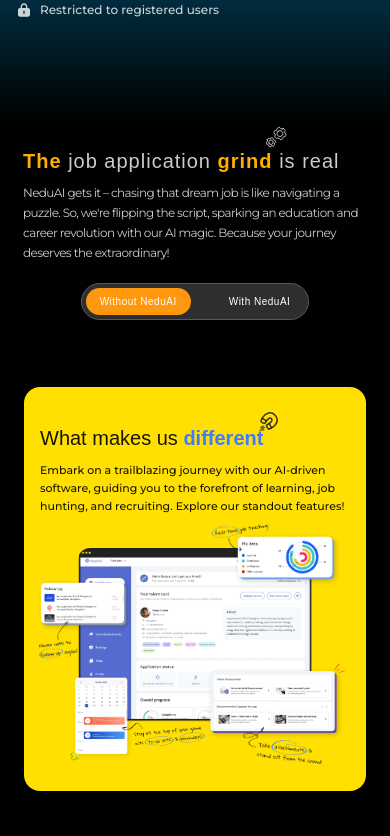
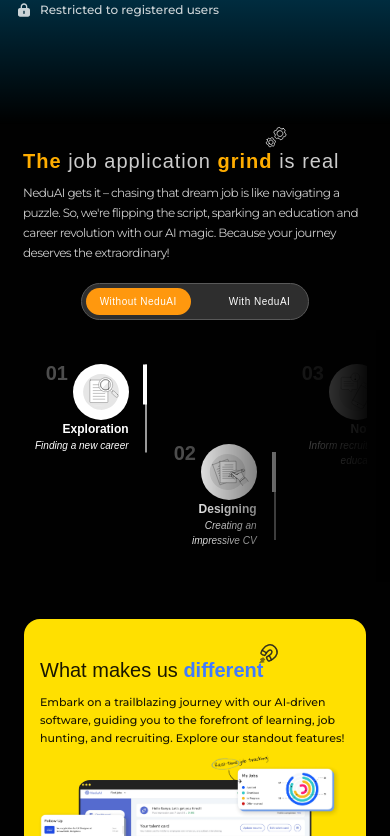
Before and after one commit to Asraful-code235/nedu-ai, a Next.js app: page / in a window 390 px wide. Shown: the part 1608-2444 px from the top of the page. Built offline with nearby package versions, Linux system fonts and the light colour scheme; a web font is replaced by a local one.

Commit message:
Added with and without neduai section

```diff
--- a/app/globals.scss
+++ b/app/globals.scss
@@ -123,6 +123,27 @@
   box-shadow: 15px 15px 1px -3px #ff980e;
 }
 
+.neduAiGrind {
+  position: relative;
+  @media screen and (max-width: 768px) {
+    &::before {
+      content: "";
+      position: absolute;
+      width: 252px;
+      height: 100%;
+      background: linear-gradient(
+        0deg,
+        #000 6.08%,
+        rgba(0, 0, 0, 0.6) 50.1%,
+        rgba(0, 0, 0, 0) 90.77%
+      );
+
+      transform: rotate(-90deg);
+      right: -10%;
+      z-index: 10;
+    }
+  }
+}
 // .dottedBackground {
 //   background-image: url("/icons/dottedVector.svg");
 //   background-position: center;
--- a/components/start/Form.jsx
+++ b/components/start/Form.jsx
@@ -100,16 +100,9 @@
             onChange={handleCountryChange}
             className="outline-none bg-transparent text-white"
           >
-            {Object.entries(CountryAndFlags).map(([country, iconPath]) => (
-              <option key={country} value={country}>
-                <img
-                  src={iconPath}
-                  alt={`${country} flag`}
-                  className="w-4 h-4 mr-2"
-                />
-                {country}
-              </option>
-            ))}
+            {/* {Object.entries(CountryAndFlags).map(([country, iconPath]) => ( */}
+            <option value={"Spain"}>sp</option>
+            {/* ))} */}
           </select>
           <input
             type="tel"
--- a/components/start/JobGrind.jsx
+++ b/components/start/JobGrind.jsx
@@ -15,7 +15,7 @@
   {
     img: "/icons/notify.svg",
     title: "Notify",
-    desc: "Inform recruiters/educators",
+    desc: "Inform recruiters/ educators",
   },
   {
     img: "/icons/impact.svg",
@@ -74,7 +74,7 @@
 export default function JobGrind({ isNedu, setIsNedu, ...props }) {
   return (
     <section className="w-full relative">
-      <section className="p-[23px] md:p-10 xl:p-32 flex flex-col gap-5 lg:gap-8 xl:gap-16 items-center justify-center">
+      <section className="p-[23px] md:p-10 xl:p-32 flex flex-col gap-5 lg:gap-8 xl:gap-16 items-center justify-center overflow-hidden">
         <div className="flex flex-col items-center justify-center text-center gap-2 lg:gap-6 xl:gap-8">
           <div className="relative w-full text-start lg:text-center">
             <h1 className="text-xl lg:text-5xl xl:text-6xl font-normal text-white text-opacity-80 lg:leading-normal tracking-[1px] lg:tracking-[2.4px] xl:tracking-[3.2px]">
@@ -121,9 +121,9 @@
           </button>
         </div>
 
-        <section className="">
+        <section className=" w-full">
           {!isNedu ? (
-            <div>
+            <div className="neduAiGrind  ">
               <section className="max-w-screen-2xl hidden md:flex items-center justify-center">
                 <Image
                   src={"/icons/withoutNedu.svg"}
@@ -133,32 +133,34 @@
                   className="w-full object-cover object-center"
                 />
               </section>
-              {/* <section className="flex min-w-[2000px] items-center justify-center p-4 md:hidden overflow-x-auto border border-red-500">
-                <div className="flex items-start justify-start gap-8 overflow-x-auto ">
+              <section className=" py-6 p-3 block md:hidden scrollbar-hidden overflow-x-scroll ">
+                <div className="flex items-start justify-start gap-8 min-w-[1200px] ">
                   {withoutNeduAi.map((item, key) => (
                     <div
                       key={key}
-                      className={`flex relative flex-shrink-0 flex-col justify-center items-end ${
-                        key % 2 !== 0 ? "mt-14" : ""
+                      className={`flex w-fit relative flex-shrink-0 flex-col justify-center items-end ${
+                        key % 2 !== 0 ? "mt-20" : ""
                       }`}
                     >
                       <div className="relative">
+                        <div className="w-14 h-14 rounded-full bg-white overflow-hidden">
                           <Image
                             src={item.img}
                             width={160}
                             height={160}
                             alt={"withoutNedu"}
-                          className="w-[60px] h-[60px]  rounded-full"
+                            className="w-full h-full scale-[0.8] rounded-full"
                           />
-                        <span className="text-white absolute top-[-8%] left-[-32%] text-opacity-30 text-xl font-bold leading-normal">
+                        </div>
+                        <span className="text-white absolute top-[-10%] left-[-48%] text-opacity-30 text-xl font-bold leading-normal">
                           0{key + 1}
                         </span>
                       </div>
-                      <div className="visionParagraph text-white text-opacity-70 flex flex-col justify-center items-end">
+                      <div className="visionParagraph text-white flex flex-col justify-center items-end">
                         <h3 className="text-xs leading-normal font-bold text-right">
                           {item.title}
                         </h3>
-                        <p className="text-right max-w-[84px] text-[10px] italic font-normal leading-normal">
+                        <p className="text-right max-w-[96px] text-opacity-70 text-[10px] italic tracking-[0.01px] font-normal leading-normal">
                           {item.desc}
                         </p>
                       </div>
@@ -171,10 +173,11 @@
                     </div>
                   ))}
                 </div>
-              </section> */}
+              </section>
             </div>
           ) : (
-            <section className="max-w-screen-2xl flex items-center justify-center">
+            <div className="neduAiGrind">
+              <section className="max-w-screen-2xl hidden md:flex items-center justify-center">
                 <Image
                   src={"/icons/With NudeAI.svg"}
                   width={160}
@@ -183,6 +186,48 @@
                   className="w-full object-cover object-center"
                 />
               </section>
+              <section className="py-6 p-3 block md:hidden scrollbar-hidden overflow-x-scroll ">
+                <div className="flex items-start justify-start gap-8 min-w-[800px] ">
+                  {withNeduAi.map((item, key) => (
+                    <div
+                      key={key}
+                      className={`flex w-fit relative flex-shrink-0 flex-col justify-center items-end ${
+                        key % 2 !== 0 ? "mt-20" : ""
+                      }`}
+                    >
+                      <div className="relative">
+                        <div className="w-14 h-14 rounded-full bg-white overflow-hidden">
+                          <Image
+                            src={item.img}
+                            width={160}
+                            height={160}
+                            alt={"withoutNedu"}
+                            className="w-full h-full scale-[0.8]"
+                          />
+                        </div>
+                        <span className="text-[#FF980E] absolute top-[-10%] left-[-48%]  text-xl font-bold leading-normal">
+                          0{key + 1}
+                        </span>
+                      </div>
+                      <div className="visionParagraph text-white  flex flex-col justify-center items-end">
+                        <h3 className="text-xs leading-normal font-bold text-right">
+                          {item.title}
+                        </h3>
+                        <p className="text-right max-w-[84px] text-[10px] italic font-normal leading-normal">
+                          {item.desc}
+                        </p>
+                      </div>
+                      <Image
+                        src={"/icons/arroworangedown.svg"}
+                        width={4}
+                        height={400}
+                        className="w-1 h-full absolute -right-[20%] top-0 bottom-0"
+                      />
+                    </div>
+                  ))}
+                </div>
+              </section>
+            </div>
           )}
         </section>
       </section>
--- a/components/start/MakesUsDifferent.jsx
+++ b/components/start/MakesUsDifferent.jsx
@@ -76,10 +76,17 @@
           </p>
         </div>
 
-        <div className="py-8 xl:px-60 xl:py-60 lg:p-[96px] p-6 border border-transparent rounded-lg">
+        <motion.div className="py-8 xl:px-60 xl:py-60 lg:p-[96px] p-6 border border-transparent rounded-lg">
           <div className="DashboardBefore relative flex items-center justify-center">
             <div className=" DashboardBefore1 relative">
-              <div className=" DashboardBefore2 relative">
+              <motion.div
+                whileInView={{
+                  opacity: [0, 1],
+                  scale: [0.5, 1.05, 1],
+                }}
+                transition={{ duration: 0.5, ease: "easeOut" }}
+                className=" DashboardBefore2 relative"
+              >
                 <div className="w-[60vw] DashboardBefore3 relative">
                   <Image
                     src={"/icons/Dashboard.webp"}
@@ -90,12 +97,12 @@
                   />
 
                   <motion.div
-                    whileInView={{
-                      x: [-200, 0],
-                      scale: [0.5, 0.7, 1],
-                    }}
+                    // whileInView={{
+                    //   x: [-200, 0],
+                    //   scale: [0.5, 0.7, 1],
+                    // }}
                     // whileHover={{ scale: [null, 1.1, 1.14] }}
-                    transition={{ duration: 0.4 }}
+                    // transition={{ duration: 0.4 }}
                     className="w-full absolute -bottom-[40%] -left-[24%]  object-cover ease-out object-center rounded-xl cursor-pointer"
                   >
                     <Image
@@ -112,7 +119,7 @@
                     //   scale: [0.5, 0.7, 1],
                     // }}
                     // whileHover={{ scale: [null, 1.1, 1.14] }}
-                    transition={{ duration: 0.3 }}
+                    // transition={{ duration: 0.3 }}
                     className="w-full absolute bottom-[62%] left-[35%]  object-cover object-center rounded-xl"
                   >
                     <Image
@@ -130,7 +137,7 @@
                     //   scale: [0.5, 1],
                     // }}
                     // whileHover={{ scale: [null, 1.1, 1.14] }}
-                    transition={{ duration: 0.4 }}
+                    // transition={{ duration: 0.4 }}
                     className="w-full absolute -top-[16%] right-[47%]  object-cover object-center rounded-xl"
                   >
                     <Image
@@ -147,7 +154,7 @@
                     //   scale: [0.5, 0.7, 1],
                     // }}
                     // whileHover={{ scale: [null, 1.1, 1.14] }}
-                    transition={{ duration: 0.5 }}
+                    // transition={{ duration: 0.5 }}
                     className="w-full absolute -bottom-[44%] left-[34%]  object-cover object-center rounded-xl"
                   >
                     <Image
@@ -159,10 +166,10 @@
                     />
                   </motion.div>
                 </div>
-              </div>
+              </motion.div>
             </div>
           </div>
-        </div>
+        </motion.div>
       </motion.div>
     </motion.div>
   );
--- a/components/start/VisionAndGrindContainer.jsx
+++ b/components/start/VisionAndGrindContainer.jsx
@@ -26,6 +26,7 @@
           </>
         )} */}
         <Vision isNedu={isNedu} />
+
         <JobGrind isNedu={isNedu} setIsNedu={setIsNedu} />
         <MakesUsDifferent />
       </div>
```
Also changed, not shown: public/icons/arroworangedown.svg (added). Lines whose indentation alone changed are shown as unchanged.
